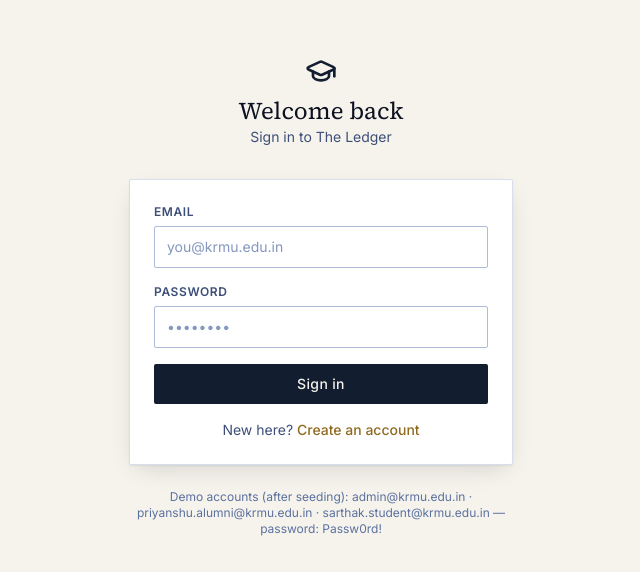
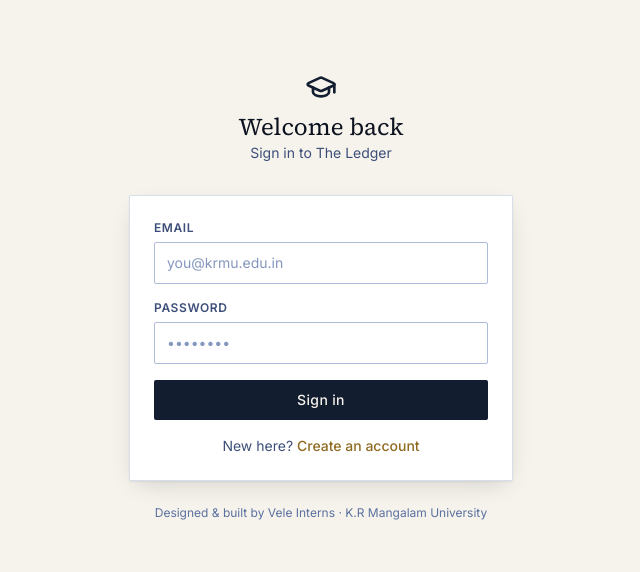
Before and after one commit to Svn8efx/alumni-student-portal, a React (Vite) app in the folder frontend/: page /login in a window 1280 px wide. Shown: the part 104-676 px from the top of the page, without its empty margins (319-959 px from the left). Built offline with nearby package versions, Linux system fonts and the light colour scheme; no server answers.

Commit message:
Update footer credit text

```diff
--- a/frontend/src/pages/Login.jsx
+++ b/frontend/src/pages/Login.jsx
@@ -73,7 +73,7 @@
         </form>
 
         <p className="text-center text-xs text-ink-400 mt-6">
-          Demo accounts (after seeding): admin@krmu.edu.in · priyanshu.alumni@krmu.edu.in · sarthak.student@krmu.edu.in — password: Passw0rd!
+          Designed & built by Vele Interns · K.R Mangalam University
         </p>
       </div>
     </div>
```
